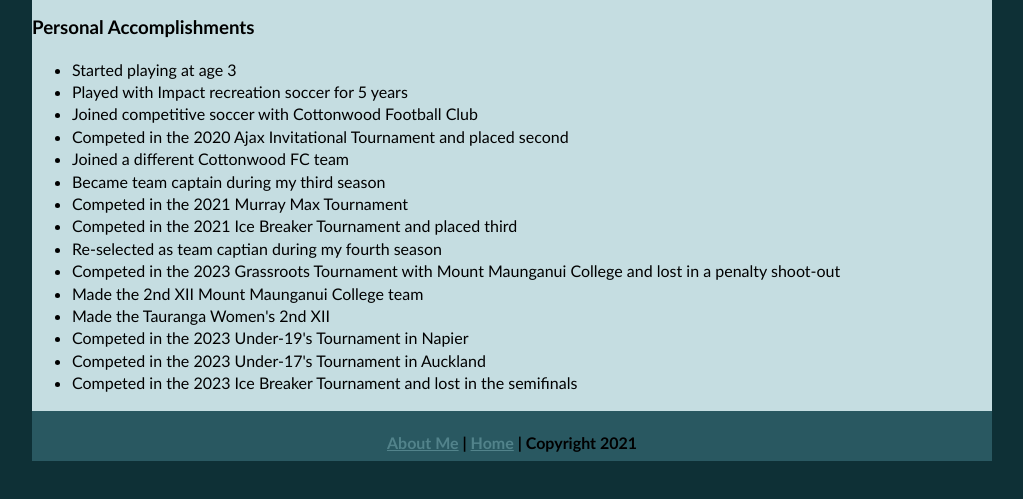
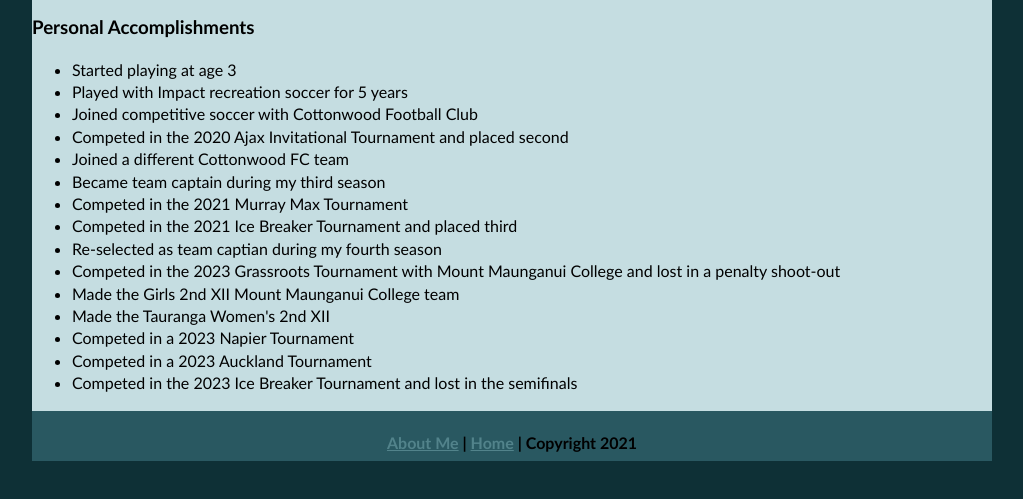
Before and after one commit to 9619129/ecsportfolio, a plain HTML site: page soccer/index.html in a window 1280 px wide. Shown: the part 145-644 px from the top of the page, without its empty margins (128-1151 px from the left). Drawn offline with Linux system fonts and the light colour scheme.

Commit message:
Update index.html

```diff
--- a/soccer/index.html
+++ b/soccer/index.html
@@ -27,10 +27,10 @@
 		<li>Competed in the 2021 Ice Breaker Tournament and placed third</li>
 		<li>Re-selected as team captian during my fourth season</li>
 		<li>Competed in the 2023 Grassroots Tournament with Mount Maunganui College and lost in a penalty shoot-out</li>
-		<li>Made the 2nd XII Mount Maunganui College team</li>
+		<li>Made the Girls 2nd XII Mount Maunganui College team</li>
 		<li>Made the Tauranga Women's 2nd XII</li>
-		<li>Competed in the 2023 Under-19's Tournament in Napier</li>
-		<li>Competed in the 2023 Under-17's Tournament in Auckland</li>
+		<li>Competed in a 2023 Napier Tournament</li>
+		<li>Competed in a 2023 Auckland Tournament</li>
 		<li>Competed in the 2023 Ice Breaker Tournament and lost in the semifinals</li>
 
 	</ul>
```
